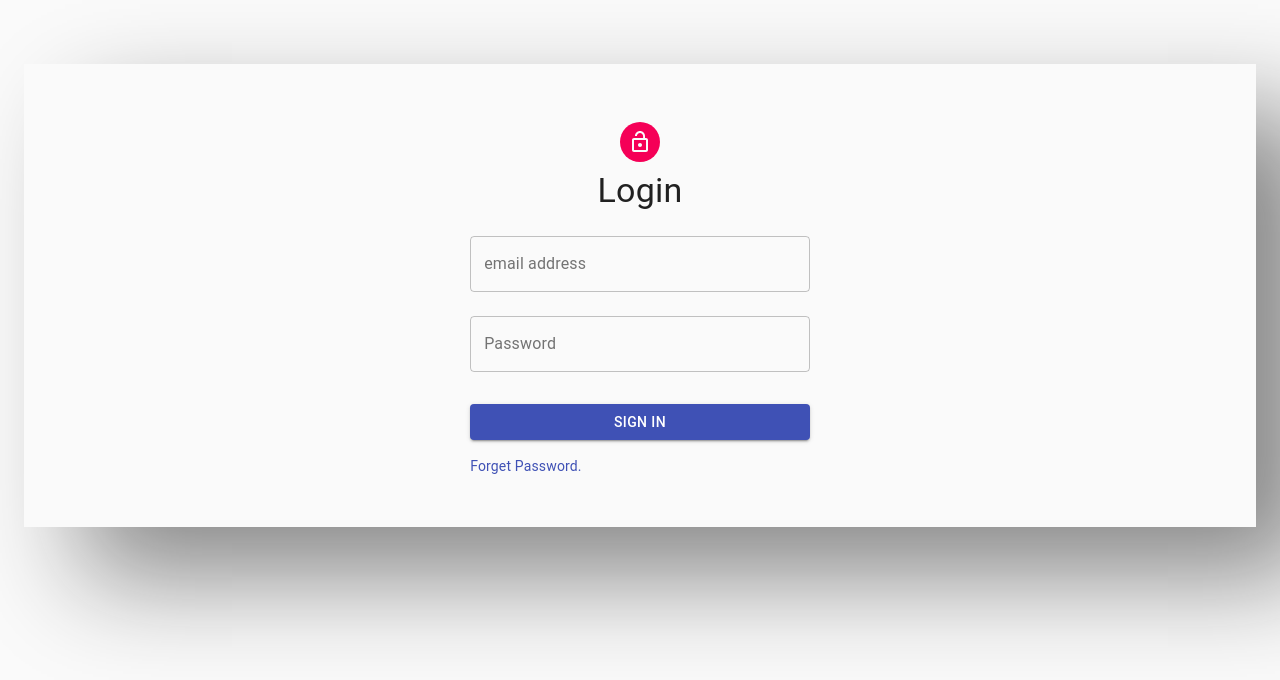
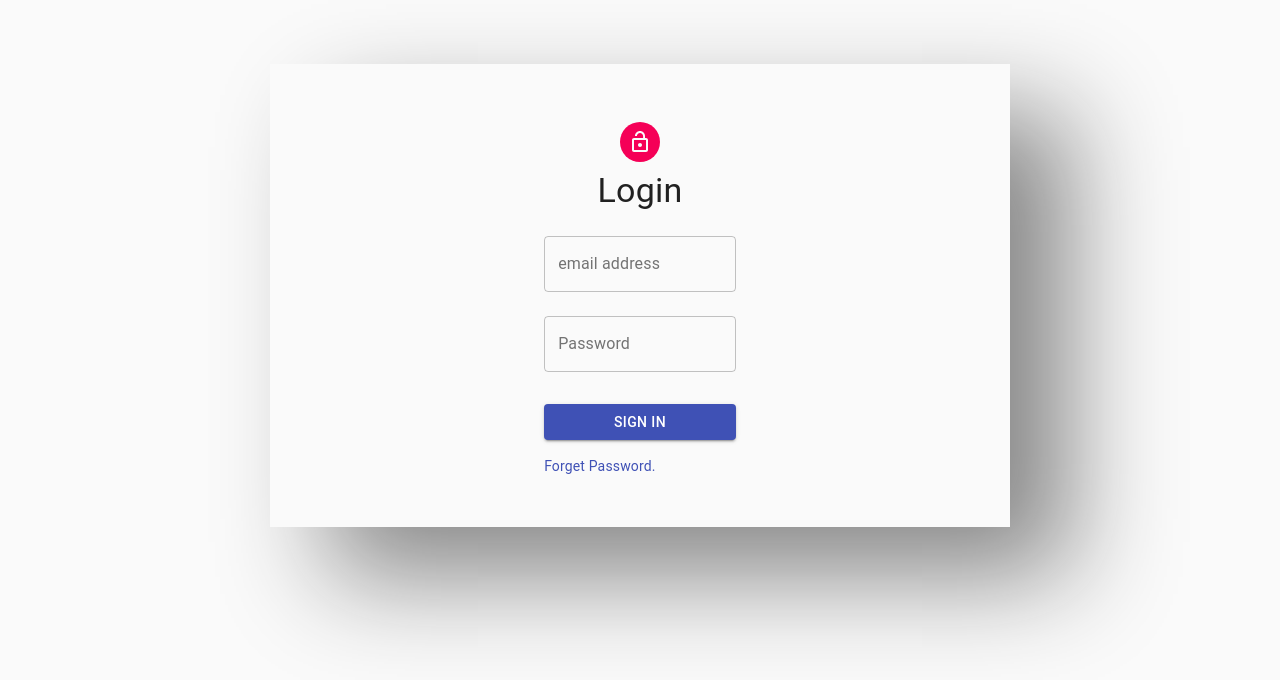
Before and after one commit to davincit/CRM-Ticket, a React (Create React App) app: page / in a window 1280 px wide. Shown: the top 680 px of the page. Built offline with nearby package versions, Linux system fonts and the light colour scheme.

Commit message:
login style modified

```diff
--- a/src/components/Login.js
+++ b/src/components/Login.js
@@ -20,6 +20,7 @@ const useStyle = makeStyles((theme) => ({
     flexDirection: "column",
     alignItems: "center",
     boxShadow: "59px 49px 99px 1px #888",
+    maxWidth:'60%',
     margin:"auto",
     Height: "60%",
     padding:"50px"
--- a/src/components/ResetPass.js
+++ b/src/components/ResetPass.js
@@ -20,6 +20,7 @@ const useStyle = makeStyles((theme) => ({
     flexDirection: "column",
     alignItems: "center",
     boxShadow: "59px 49px 99px 1px #888",
+    maxWidth:'60%',
     margin:"auto",
     Height: "60%",
     padding:"50px"
```
